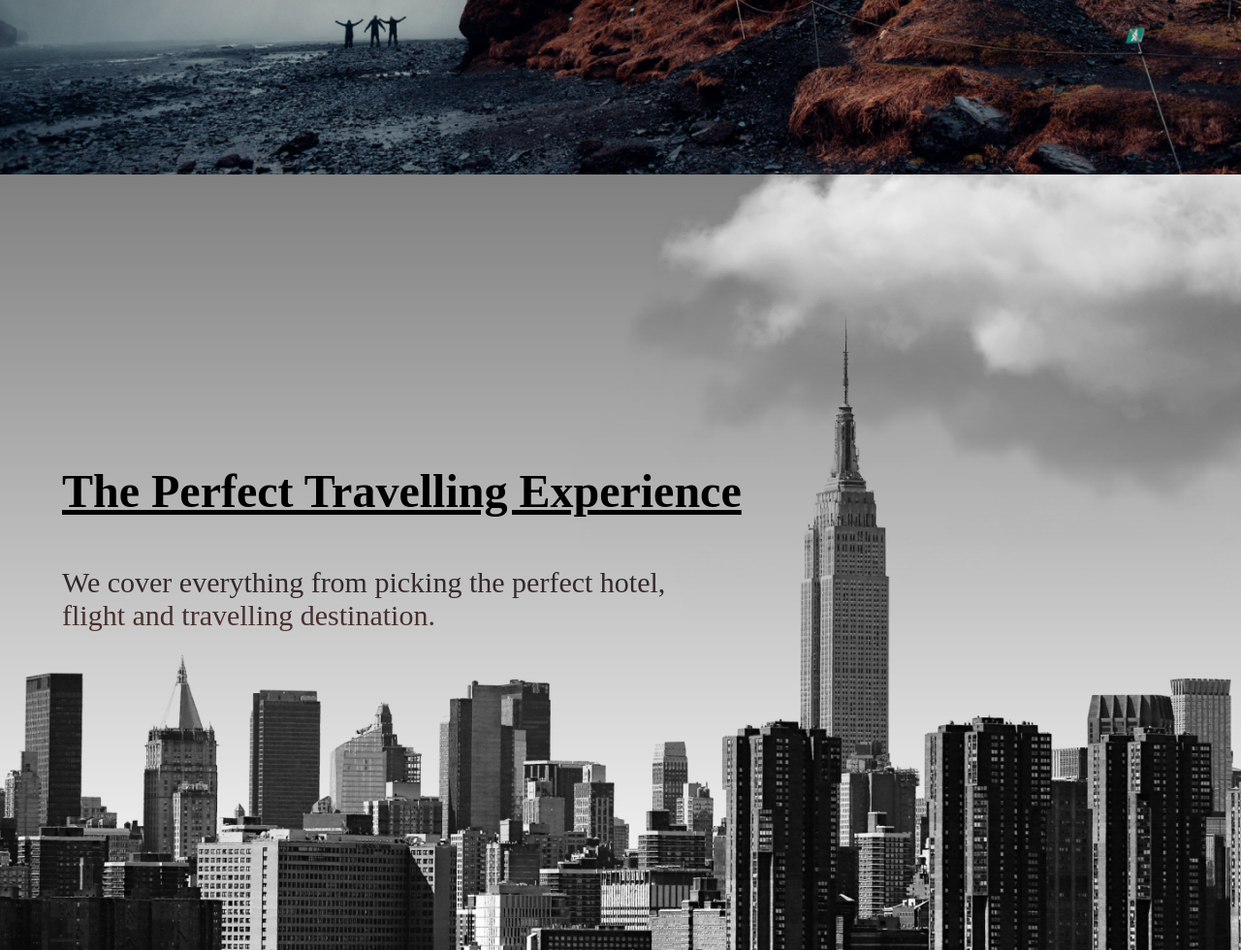
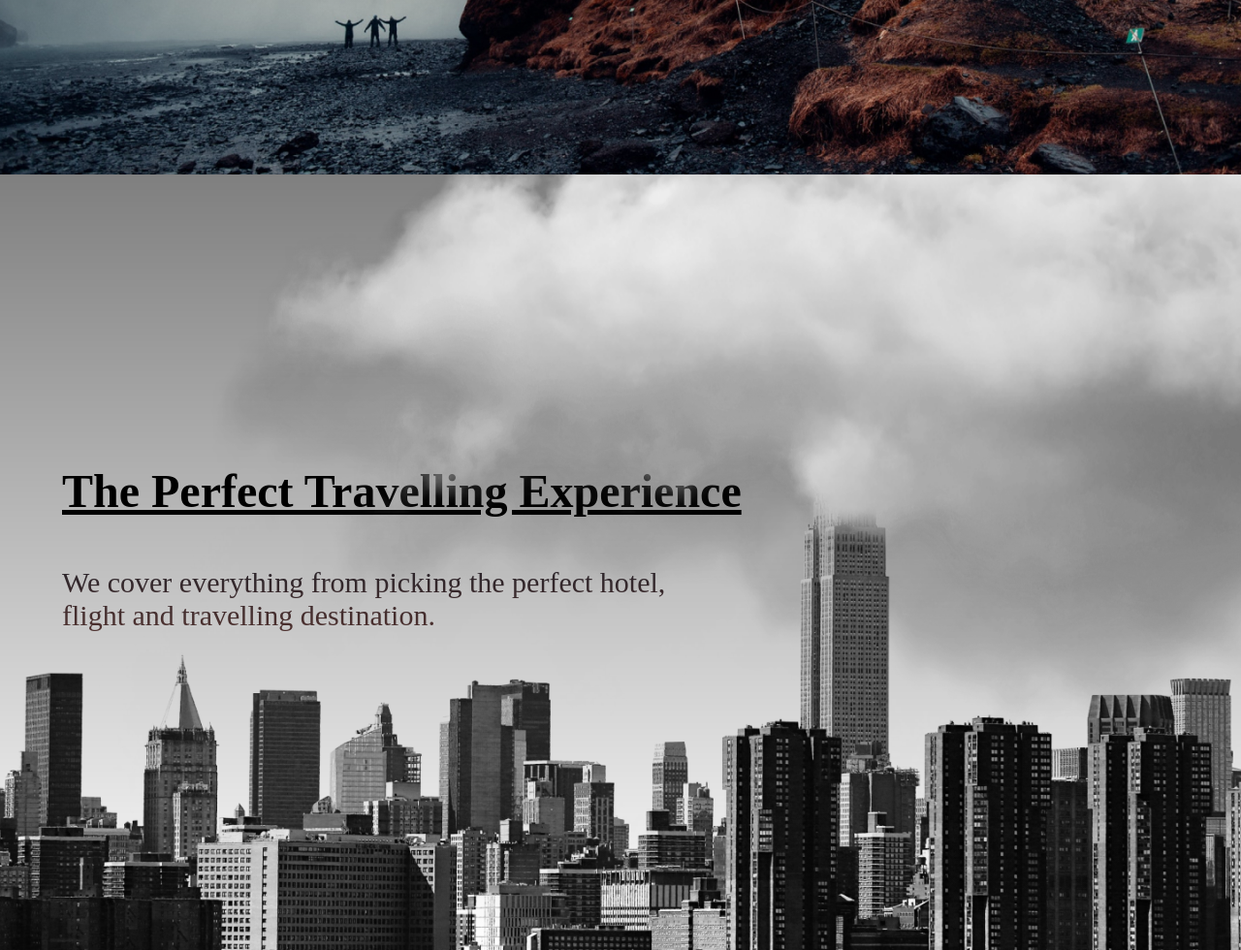
Before and after one commit to AnishSingh15/trial, a plain HTML site: page index.html in a window 1280 px wide. Shown: the part 620-1600 px from the top of the page at 97% size. Drawn offline with Linux system fonts and the light colour scheme; a web font is replaced by a local one.

Commit message:
Update style.css

```diff
--- a/style.css
+++ b/style.css
@@ -327,7 +327,12 @@ footer ul {
 }
 
 @media screen and (max-width: 1800px) {
-     .moving-cloud-2 {
+    .cloud {
+        height: 75rem;
+        width: 100%;
+    }
+
+    .moving-cloud-2 {
         top: 8%;
     }
 }
```
